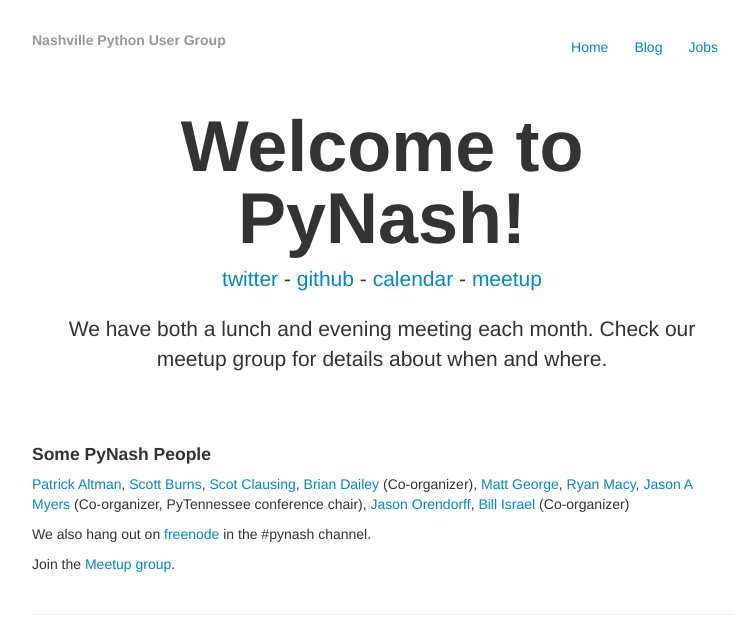
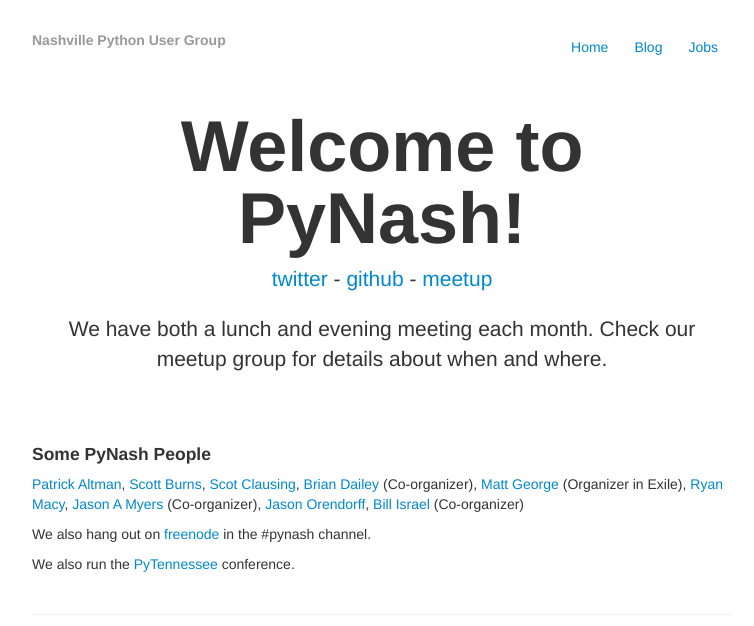
Before and after one commit to pynashorg/pynashorg.github.com, a Jekyll site: the page built from index.html, in a window 1280 px wide, cut to the strip 0-626 px from the top of the page. Shown: the whole strip, without its empty margins (258-1012 px from the left). Built offline with Jekyll 4.4.1, drawn with Linux system fonts in a browser that asks for light colours; nearby versions of some CDN libraries; library files that are not in the unit come from our copies.

Commit message:
Adding more info
Signed-off-by: Jason Myers <jason@jasonamyers.com>

```diff
--- a/index.html
+++ b/index.html
@@ -6,13 +6,11 @@
     <h1>Welcome to PyNash!</h1>
 
     <p class="lead"><a href="https://twitter.com/pynash">twitter</a> -
-    <a href="https://github.com/pynashorg/pynashorg.github.com">github</a> -
-    <a href="http://cal.nashvl.org/events/search?tag=python">calendar</a> -
+    <a href="https://github.com/pynashorg/">github</a> -
     <a href="http://www.meetup.com/PyNash/">meetup</a></p>
 
     <p class="lead">We have both a lunch and evening meeting each month.  Check our meetup group
     for details about when and where.</p>
-
 </div>
 
 <div class="row-fluid">
@@ -22,9 +20,9 @@
     <a href="https://twitter.com/scottsburns">Scott Burns</a>,
     <a href="https://twitter.com/tsclausing">Scot Clausing</a>,
     <a href="https://twitter.com/byeliad">Brian Dailey</a> (Co-organizer),
-    <a href="https://twitter.com/binarydud">Matt George</a>,
+    <a href="https://twitter.com/binarydud">Matt George</a> (Organizer in Exile),
     <a href="https://twitter.com/R_Macy">Ryan Macy</a>,
-    <a href="https://twitter.com/jasonamyers">Jason A Myers</a> (Co-organizer, PyTennessee conference chair),
+    <a href="https://twitter.com/jasonamyers">Jason A Myers</a> (Co-organizer),
     <a href="https://twitter.com/jorendorff">Jason Orendorff</a>,
     <a href="https://twitter.com/epochblue">Bill Israel</a> (Co-organizer)
     </p>
@@ -33,6 +31,5 @@
 <div class="row-fluid">
     <p>We also hang out on <a href="http://www.freenode.net/using_the_network.shtml">freenode</a>
     in the #pynash channel.</p>
-
-    <p>Join the <a href="http://www.meetup.com/PyNash/">Meetup group</a>.</p>
+    <p>We also run the <a href="https://www.pytennessee.org">PyTennessee</a> conference.</p>
 </div>
```
